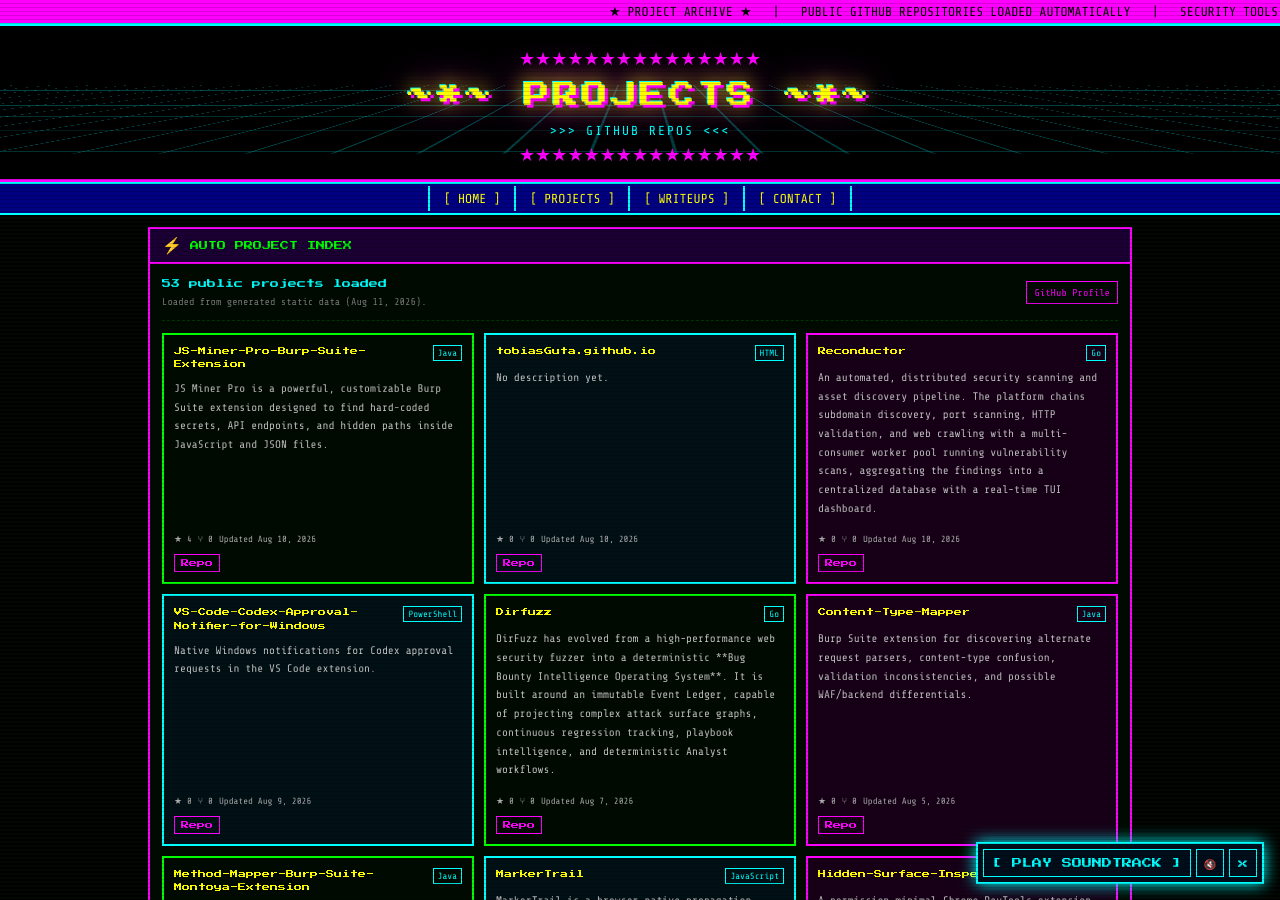
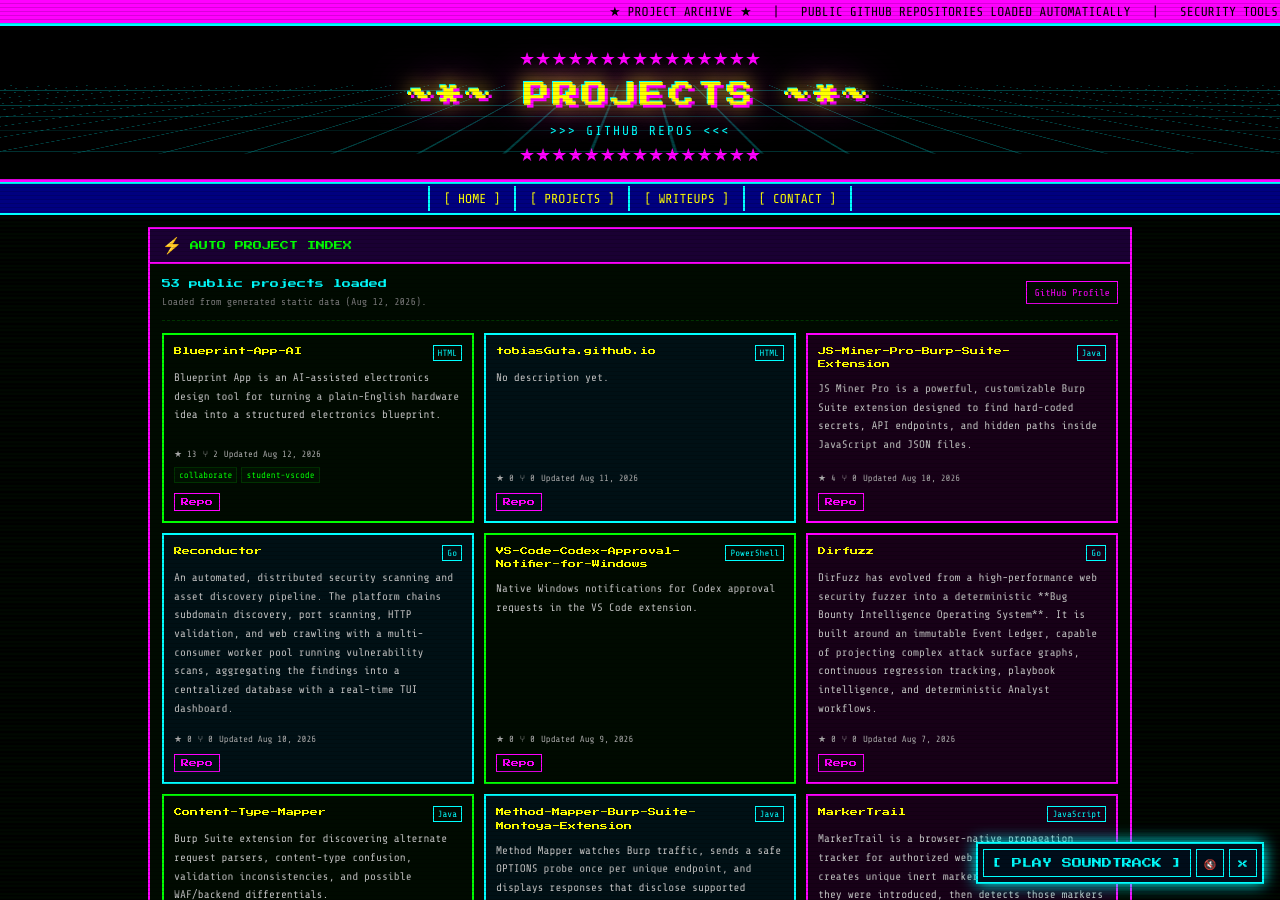
Before and after one commit to tobiasGuta/tobiasGuta.github.io, a Jekyll site: the page built from projects.html, in a window 1280 px wide and 900 px high. Built offline with Jekyll 4.4.1, drawn with Linux system fonts in a browser that asks for light colours; part of the change alters nothing that is shown; some of the changed text lies outside the part shown.

Commit message:
Update generated project data

```diff
--- a/assets/data/projects.json
+++ b/assets/data/projects.json
@@ -1,18 +1,21 @@
 {
   "owner": "tobiasGuta",
   "source": "github_api",
-  "generated_at": "2026-08-11T09:12:06.453186+00:00",
+  "generated_at": "2026-08-12T09:30:51.082095+00:00",
   "projects": [
     {
-      "name": "JS-Miner-Pro-Burp-Suite-Extension",
-      "description": "JS Miner Pro is a powerful, customizable Burp Suite extension designed to find hard-coded secrets, API endpoints, and hidden paths inside JavaScript and JSON files.",
-      "html_url": "https://github.com/tobiasGuta/JS-Miner-Pro-Burp-Suite-Extension",
-      "homepage": "",
-      "language": "Java",
-      "topics": [],
-      "stargazers_count": 4,
-      "forks_count": 0,
-      "updated_at": "2026-08-10T12:45:13Z",
+      "name": "Blueprint-App-AI",
+      "description": "Blueprint App is an AI-assisted electronics design tool for turning a plain-English hardware idea into a structured electronics blueprint.",
+      "html_url": "https://github.com/tobiasGuta/Blueprint-App-AI",
+      "homepage": null,
+      "language": "HTML",
+      "topics": [
+        "collaborate",
+        "student-vscode"
+      ],
+      "stargazers_count": 13,
+      "forks_count": 2,
+      "updated_at": "2026-08-12T06:28:36Z",
       "fork": false,
       "archived": false
     },
@@ -25,7 +28,20 @@
       "topics": [],
       "stargazers_count": 0,
       "forks_count": 0,
-      "updated_at": "2026-08-10T09:47:09Z",
+      "updated_at": "2026-08-11T09:12:27Z",
+      "fork": false,
+      "archived": false
+    },
+    {
+      "name": "JS-Miner-Pro-Burp-Suite-Extension",
+      "description": "JS Miner Pro is a powerful, customizable Burp Suite extension designed to find hard-coded secrets, API endpoints, and hidden paths inside JavaScript and JSON files.",
+      "html_url": "https://github.com/tobiasGuta/JS-Miner-Pro-Burp-Suite-Extension",
+      "homepage": "",
+      "language": "Java",
+      "topics": [],
+      "stargazers_count": 4,
+      "forks_count": 0,
+      "updated_at": "2026-08-10T12:45:13Z",
       "fork": false,
       "archived": false
     },
@@ -273,22 +289,6 @@
       "stargazers_count": 0,
       "forks_count": 0,
       "updated_at": "2026-07-18T11:48:19Z",
-      "fork": false,
-      "archived": false
-    },
-    {
-      "name": "Blueprint-App-AI",
-      "description": "Blueprint App is an AI-assisted electronics design tool for turning a plain-English hardware idea into a structured electronics blueprint.",
-      "html_url": "https://github.com/tobiasGuta/Blueprint-App-AI",
-      "homepage": null,
-      "language": "HTML",
-      "topics": [
-        "collaborate",
-        "student-vscode"
-      ],
-      "stargazers_count": 12,
-      "forks_count": 2,
-      "updated_at": "2026-07-16T17:52:35Z",
       "fork": false,
       "archived": false
     },
```
